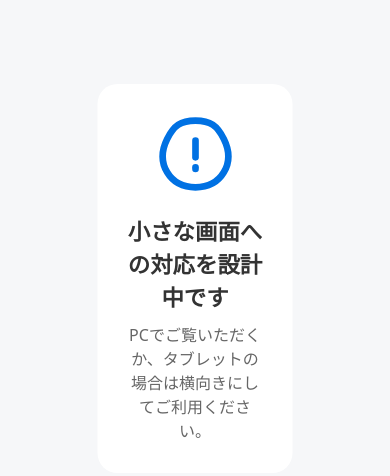
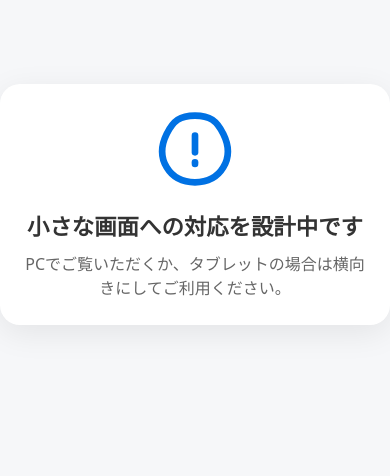
Before and after one commit to formyvibecoding/linkpricecalculator, a plain HTML site: page index.html in a window 390 px wide. Drawn offline with Linux system fonts and the light colour scheme.

Commit message:
Update index.html
mobile-warning 在手机上显示得宽度更合适，增加 box-shadow

```diff
--- a/index.html
+++ b/index.html
@@ -308,6 +308,7 @@ body {
   position: fixed;
   top: 10%;
   left: 50%;
+  min-width: 340px;
   transform: translateX(-50%);
   background: #fff;
   z-index: 1000;
@@ -315,8 +316,9 @@ body {
   justify-content: center;
   align-items: center;
   text-align: center;
-  padding: 30px;
+  padding: 25px;
   border-radius: 20px;
+  box-shadow: 0 8px 32px rgba(0,0,0,0.08);
 }
 .mobile-warning-icon {
   width: 80px;
```
